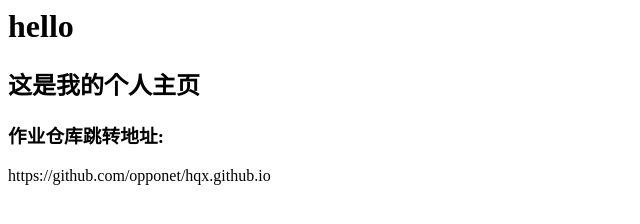
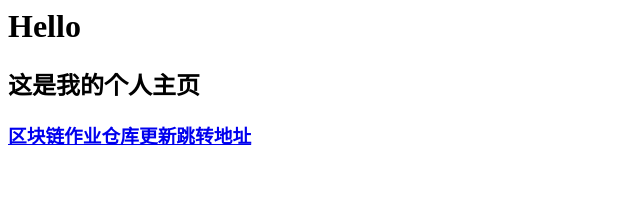
Before and after one commit to opponent01/hqx.github.io, a plain HTML site: page index.html in a window 1280 px wide. Shown: the whole page, without its empty margins (0-640 px from the left). Drawn offline with Linux system fonts and the light colour scheme.

Commit message:
Update index.html

```diff
--- a/index.html
+++ b/index.html
@@ -2,16 +2,15 @@
   <head>
     <body>
       <h1>
-        hello
+       Hello
         </h1>
       <h2>
         这是我的个人主页
         </h2>
-      <h3>
-        作业仓库跳转地址:
+      <a href="https://github.com/opponet/hqx.github.io">
+       <h3>
+        区块链作业仓库更新跳转地址
         </h3>
-      <a>
-        https://github.com/opponet/hqx.github.io
         <a?>
       </body>
     </head>
```
